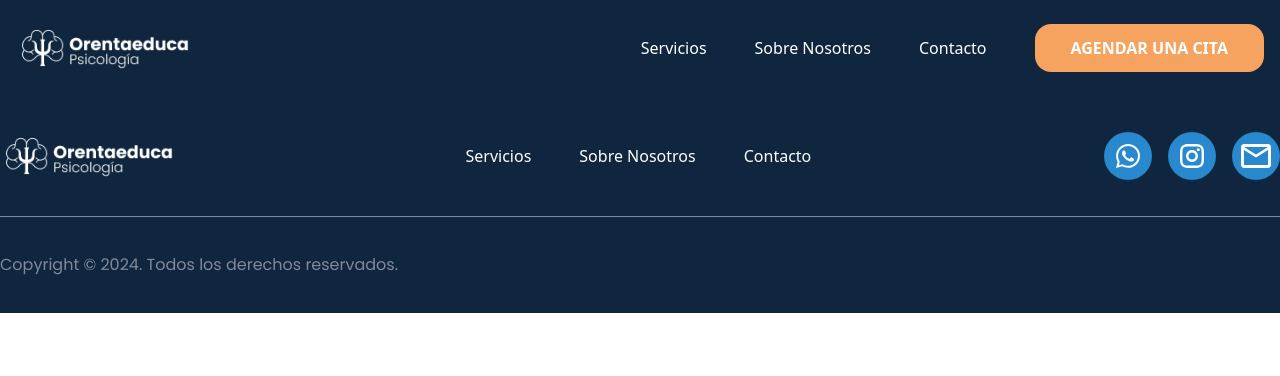
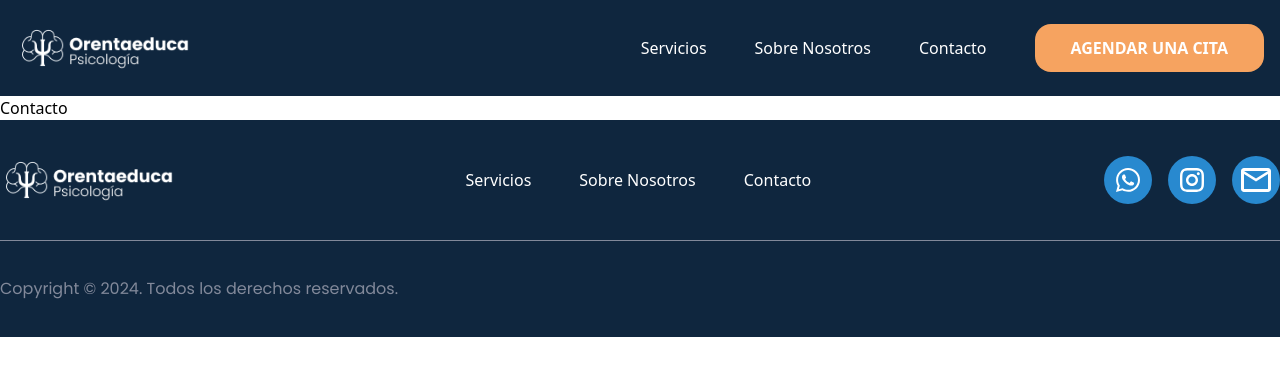
Before and after one commit to PieroVillanueva/orentaeduca, a React (Vite) app: page /contacto in a window 1280 px wide. Shown: the top 376 px of the page. Built offline with nearby package versions, Linux system fonts and the light colour scheme.

Commit message:
Pv Agregar pagina contacto

```diff
--- a/src/App.jsx
+++ b/src/App.jsx
@@ -1,21 +1,21 @@
-import Header from "./components/Header";
-import Footer from "./components/Footer";
+import Layout from "./pages/Layout";
 
 import Home from "./pages/Home";
 import Nosotros from "./pages/Nosotros";
+import Contacto from "./pages/Contacto";
 
 import { Routes, Route } from "react-router-dom";
 
 export default function App() {
   return (
-    <div>
-      <Header />
+    <>
       <Routes>
-        <Route path="/" element={<Home />} />
-        <Route path="/nosotros" element={<Nosotros />} />
-        {/* <Route path="*" element={<NotFound />} /> */}
+        <Route path="/" element={<Layout />}>
+          <Route index element={<Home />} />
+          <Route path="/nosotros" element={<Nosotros />} />
+          <Route path="/contacto" element={<Contacto />} />
+        </Route>
       </Routes>
-      <Footer />
-    </div>
+    </>
   );
 }
--- a/src/components/Footer.jsx
+++ b/src/components/Footer.jsx
@@ -3,7 +3,7 @@ export default function Footer() {
     <footer className="bg-primary-950 min-h-36 ">
       <div className="container  mx-auto">
         <div className="flex  justify-between mx-auto  py-9 border-b-[0.5px] border-[#82899A]">
-          <a href="">
+          <a href="/">
             <img
               src="/img/logo.png"
               alt="Logo"
@@ -15,10 +15,16 @@ export default function Footer() {
               <a href="#" className="hover:text-secondary transition-all">
                 Servicios
               </a>
-              <a href="#" className="hover:text-secondary transition-all">
+              <a
+                href="/nosotros"
+                className="hover:text-secondary transition-all"
+              >
                 Sobre Nosotros
               </a>
-              <a href="#" className="hover:text-secondary transition-all">
+              <a
+                href="/contacto"
+                className="hover:text-secondary transition-all"
+              >
                 Contacto
               </a>
             </div>
@@ -36,7 +42,7 @@ export default function Footer() {
           </div>
         </div>
         <p className="py-9 ">
-          Copyright © 2024. Todos los derechos reservados.{" "}
+          Copyright © 2024. Todos los derechos reservados.
         </p>
       </div>
     </footer>
--- a/src/components/Header.jsx
+++ b/src/components/Header.jsx
@@ -18,7 +18,7 @@ export default function Header() {
             <a href="/nosotros" className="hover:text-secondary transition-all">
               Sobre Nosotros
             </a>
-            <a href="#" className="hover:text-secondary transition-all">
+            <a href="/contacto" className="hover:text-secondary transition-all">
               Contacto
             </a>
           </div>
--- /dev/null
+++ b/src/pages/Contacto.jsx
@@ -0,0 +1,3 @@
+export default function Contacto() {
+  return <div>Contacto</div>;
+}
--- /dev/null
+++ b/src/pages/Layout.jsx
@@ -0,0 +1,15 @@
+import Header from "../components/Header";
+import Footer from "../components/Footer";
+import { Outlet } from "react-router-dom";
+
+export default function Layout() {
+  return (
+    <div>
+      <Header />
+      <main>
+        <Outlet />
+      </main>
+      <Footer />
+    </div>
+  );
+}
```
